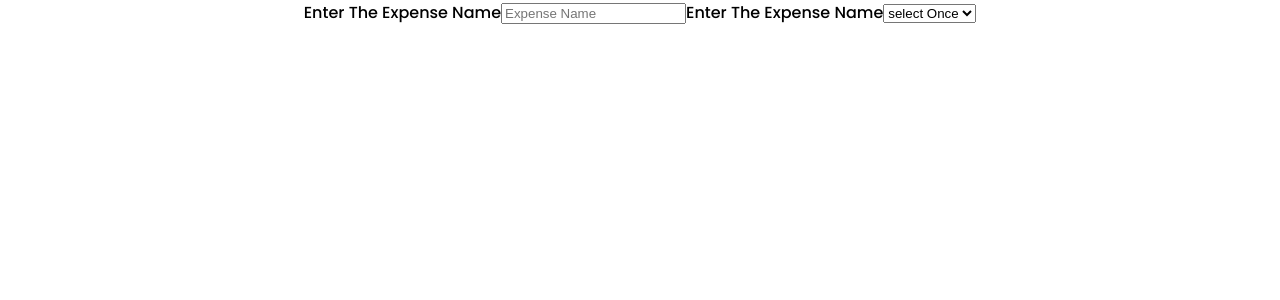
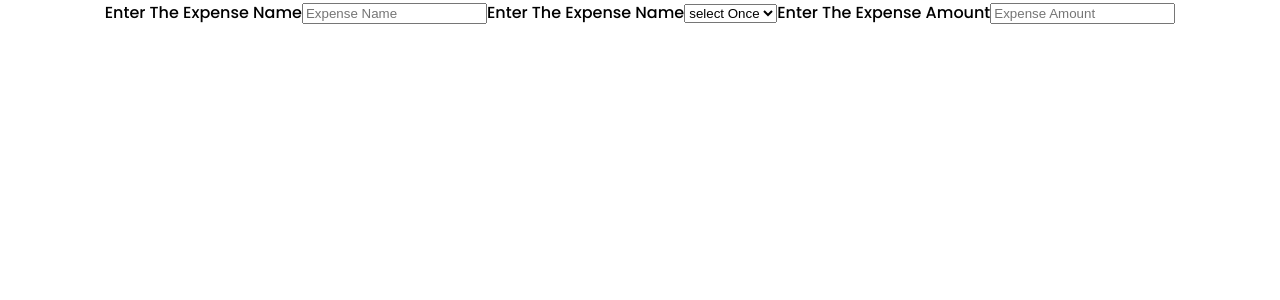
Before and after one commit to Venkatesh-j-koppar/Expense_Tracker_Using_React, a React (Create React App) app: page /add in a window 1280 px wide. Shown: the top 300 px of the page. Built offline with nearby package versions, Linux system fonts and the light colour scheme.

Commit message:
AddTransactionformUpdate

```diff
--- a/src/AddTransaction.js
+++ b/src/AddTransaction.js
@@ -1,21 +1,52 @@
 import React from "react";
+import { useState } from "react";
 
-function AddTransaction() {
+function AddTransaction(props) {
+  const [expenseObject, setExpenseObject] = useState({
+    name: "",
+    type: "",
+    amount: "",
+  });
+
+  const handleChange = (e) => {
+    let { name, value } = e.target;
+    setExpenseObject({ ...expenseObject, [name]: value });
+  };
+
+  const handleSubmit = () => {
+    if (expenseObject.type == "credit") {
+      props.setCredit([...props.credit, expenseObject]);
+    }
+  };
+
   return (
-    <form>
+    <form onSubmit={handleSubmit}>
       <label htmlFor="name">Enter The Expense Name</label>
       <input
         type="text"
         placeholder="Expense Name"
         id="name"
         name="name"
+        onChange={handleChange}
       ></input>
       <label htmlFor="type">Enter The Expense Name</label>
-      <select>
+      <select onChange={handleChange}>
         <option>select Once</option>
-        <option>Credit</option>
-        <option>Debit</option>
+        <option value="credit" id="type" name="type">
+          Credit
+        </option>
+        <option value="debit" id="type" name="type">
+          Debit
+        </option>
       </select>
+      <label htmlFor="amount">Enter The Expense Amount</label>
+      <input
+        type="number"
+        placeholder="Expense Amount"
+        id="amount"
+        name="amount"
+        onChange={handleChange}
+      ></input>
     </form>
   );
 }
--- a/src/App.js
+++ b/src/App.js
@@ -5,14 +5,28 @@ import Home from "../src/Home";
 import "../src/Style/moneytracker.css";
 import AddTransaction from "./AddTransaction";
 import ViewTransaction from "./ViewTransaction";
+import { useState } from "react";
 
 function App() {
+  const [credit, setCredit] = useState([]);
+  const [debit, setDebit] = useState([]);
+
   return (
     <div className="App">
       <BrowserRouter>
         <Routes>
           <Route path="/" element={<Home />}></Route>
-          <Route path="/add" element={<AddTransaction />}></Route>
+          <Route
+            path="/add"
+            element={
+              <AddTransaction
+                debit={debit}
+                setDebit={setDebit}
+                credit={credit}
+                setCredit={setCredit}
+              />
+            }
+          ></Route>
           <Route path="/view" element={<ViewTransaction />}></Route>
         </Routes>
       </BrowserRouter>
--- a/src/Home.js
+++ b/src/Home.js
@@ -6,8 +6,7 @@ import ViewTransaction from "./ViewTransaction";
 
 const Home = () => {
   let navigate = useNavigate();
-  const credit = useState([]);
-  const debit = useState([]);
+
 
   const handleClick = (e) => {
     if (e.target.id == "add") {
```
